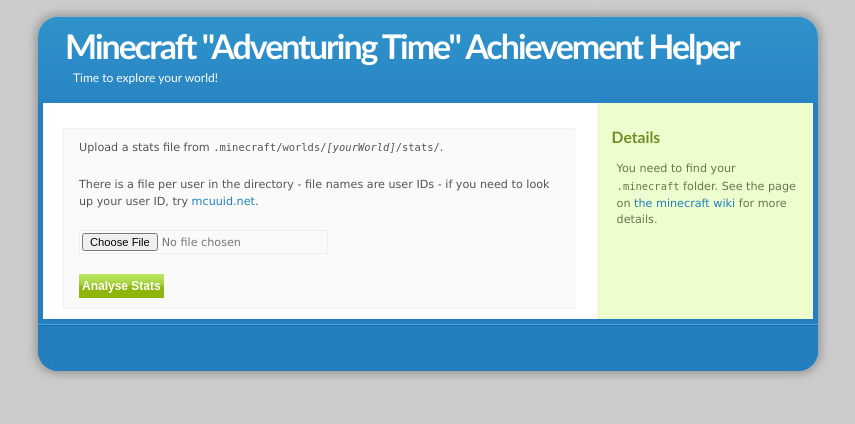
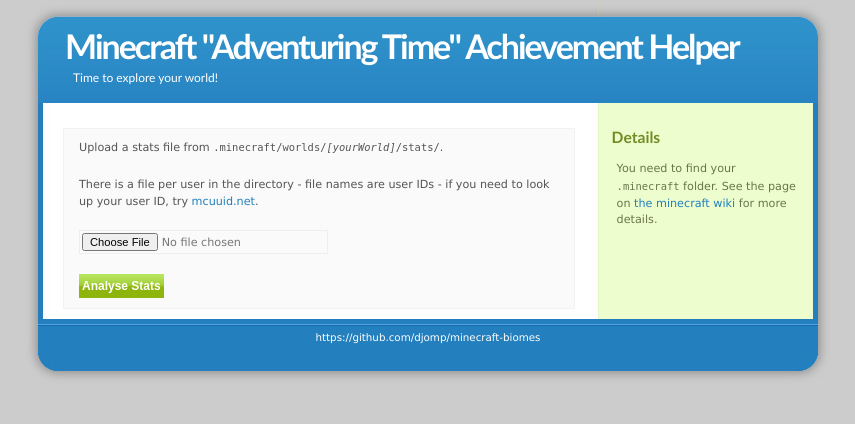
Before and after one commit to djomp/minecraft-biomes, a PHP site: page / in a window 1280 px wide. Shown: the top 424 px of the page, without its empty margins (212-1067 px from the left). Run offline with PHP 8.4, Linux system fonts and the light colour scheme.

Commit message:
Add link to github

```diff
--- a/index.php
+++ b/index.php
@@ -92,7 +92,9 @@ if (!isset($_POST['stat']))
 
 			<!--footer starts here-->
 			<div id="footer">
-
+				<p>
+					<a href="https://github.com/djomp/minecraft-biomes">https://github.com/djomp/minecraft-biomes</a>
+				</p>
 			</div>
 		<!-- wrap ends here -->
 		</div>
```
